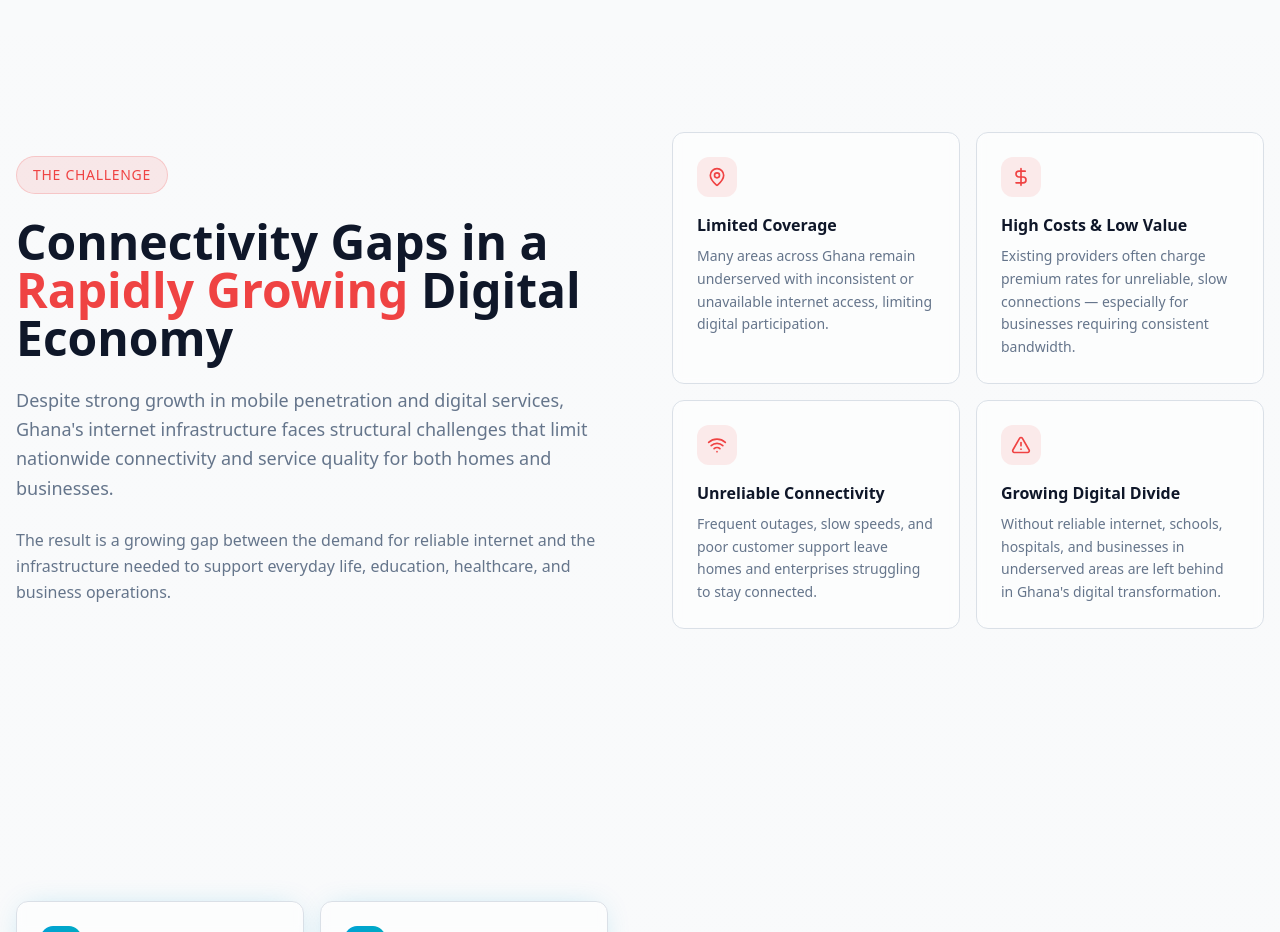
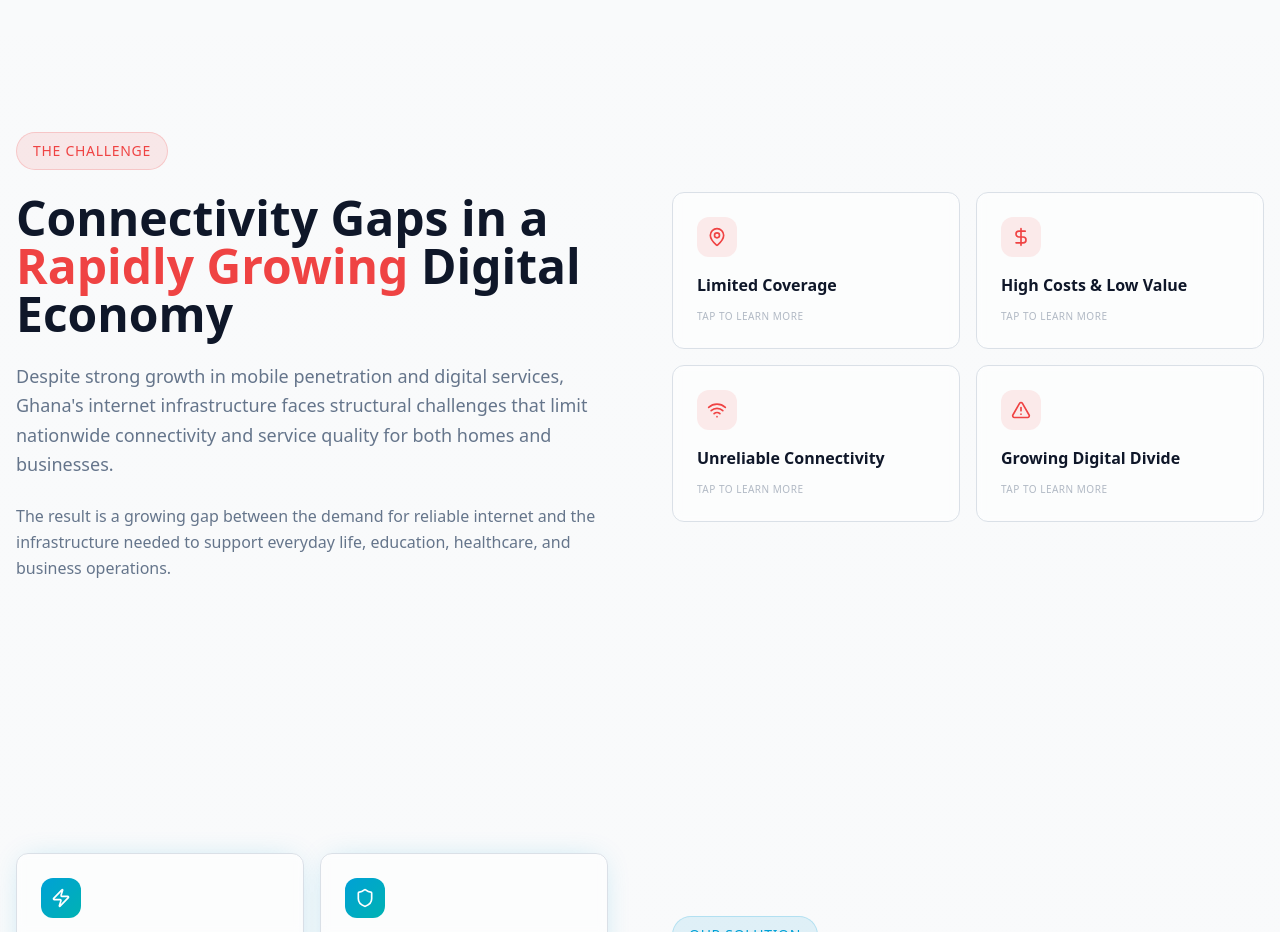
Before and after one commit to kingbello-tech/iklick-ghana-connect, a React (Vite) app: page / in a window 1280 px wide. Shown: the part 1040-1972 px from the top of the page. Built offline with nearby package versions, Linux system fonts and the light colour scheme; the HTML template or start-up script is replaced by a standard one.

Commit message:
Changes
Co-authored-by: kingbello-tech <194913034+kingbello-tech@users.noreply.github.com>

```diff
--- a/src/components/ProblemSection.tsx
+++ b/src/components/ProblemSection.tsx
@@ -1,3 +1,4 @@
+import { useState } from "react";
 import { AlertTriangle, MapPin, DollarSign, Wifi } from "lucide-react";
 
 const challenges = [
@@ -23,13 +24,68 @@ const challenges = [
   },
 ];
 
+const ChallengeCard = ({ challenge, index }: { challenge: typeof challenges[0]; index: number }) => {
+  const [expanded, setExpanded] = useState(false);
+
+  return (
+    <div
+      onClick={() => setExpanded(!expanded)}
+      className={`relative cursor-pointer rounded-xl bg-card/50 backdrop-blur-sm border transition-all duration-500 animate-fade-in-up overflow-hidden ${
+        expanded
+          ? "p-6 border-destructive/40 shadow-lg shadow-destructive/10 scale-105 z-10"
+          : "p-6 border-border hover:border-destructive/30"
+      }`}
+      style={{
+        animationDelay: `${index * 100}ms`,
+        transform: expanded ? "scale(1.05) rotateY(0deg)" : "scale(1) rotateY(0deg)",
+        animation: expanded
+          ? `card-flip-in 0.6s cubic-bezier(0.34, 1.56, 0.64, 1) forwards`
+          : undefined,
+      }}
+    >
+      {/* Icon */}
+      <div
+        className={`w-10 h-10 rounded-lg bg-destructive/10 flex items-center justify-center mb-4 transition-all duration-500 ${
+          expanded ? "mx-auto w-14 h-14 rounded-xl" : ""
+        }`}
+      >
+        <challenge.icon className={`text-destructive transition-all duration-500 ${expanded ? "w-7 h-7" : "w-5 h-5"}`} />
+      </div>
+
+      {/* Title — always visible */}
+      <h3
+        className={`font-semibold text-foreground transition-all duration-500 ${
+          expanded ? "text-center text-lg mb-3" : "mb-0"
+        }`}
+      >
+        {challenge.title}
+      </h3>
+
+      {/* Description — only visible when expanded */}
+      <div
+        className={`overflow-hidden transition-all duration-500 ease-in-out ${
+          expanded ? "max-h-40 opacity-100 mt-2" : "max-h-0 opacity-0 mt-0"
+        }`}
+      >
+        <p className="text-sm text-muted-foreground leading-relaxed">
+          {challenge.description}
+        </p>
+      </div>
+
+      {/* Tap hint */}
+      {!expanded && (
+        <p className="text-[10px] text-muted-foreground/50 mt-3 uppercase tracking-wider">Tap to learn more</p>
+      )}
+    </div>
+  );
+};
+
 const ProblemSection = () => {
   return (
     <section className="py-24 relative overflow-hidden">
       <div className="absolute inset-0 bg-gradient-to-b from-background via-destructive/3 to-background" />
 
       <div className="container mx-auto px-4 relative z-10">
-        {/* Two-column narrative layout */}
         <div className="grid lg:grid-cols-2 gap-16 items-center mb-20">
           {/* Left: Story text */}
           <div className="space-y-6 animate-fade-in">
@@ -51,21 +107,28 @@ const ProblemSection = () => {
           {/* Right: Challenge cards */}
           <div className="grid grid-cols-1 sm:grid-cols-2 gap-4">
             {challenges.map((challenge, index) => (
-              <div
-                key={index}
-                className="p-6 rounded-xl bg-card/50 backdrop-blur-sm border border-border hover:border-destructive/30 transition-all duration-300 animate-fade-in-up"
-                style={{ animationDelay: `${index * 100}ms` }}
-              >
-                <div className="w-10 h-10 rounded-lg bg-destructive/10 flex items-center justify-center mb-4">
-                  <challenge.icon className="w-5 h-5 text-destructive" />
-                </div>
-                <h3 className="font-semibold mb-2 text-foreground">{challenge.title}</h3>
-                <p className="text-sm text-muted-foreground leading-relaxed">{challenge.description}</p>
-              </div>
+              <ChallengeCard key={index} challenge={challenge} index={index} />
             ))}
           </div>
         </div>
       </div>
+
+      <style>{`
+        @keyframes card-flip-in {
+          0% {
+            transform: scale(1) perspective(800px) rotateY(0deg);
+          }
+          40% {
+            transform: scale(1.08) perspective(800px) rotateY(180deg);
+          }
+          70% {
+            transform: scale(1.05) perspective(800px) rotateY(360deg);
+          }
+          100% {
+            transform: scale(1.05) perspective(800px) rotateY(360deg);
+          }
+        }
+      `}</style>
     </section>
   );
 };
```
